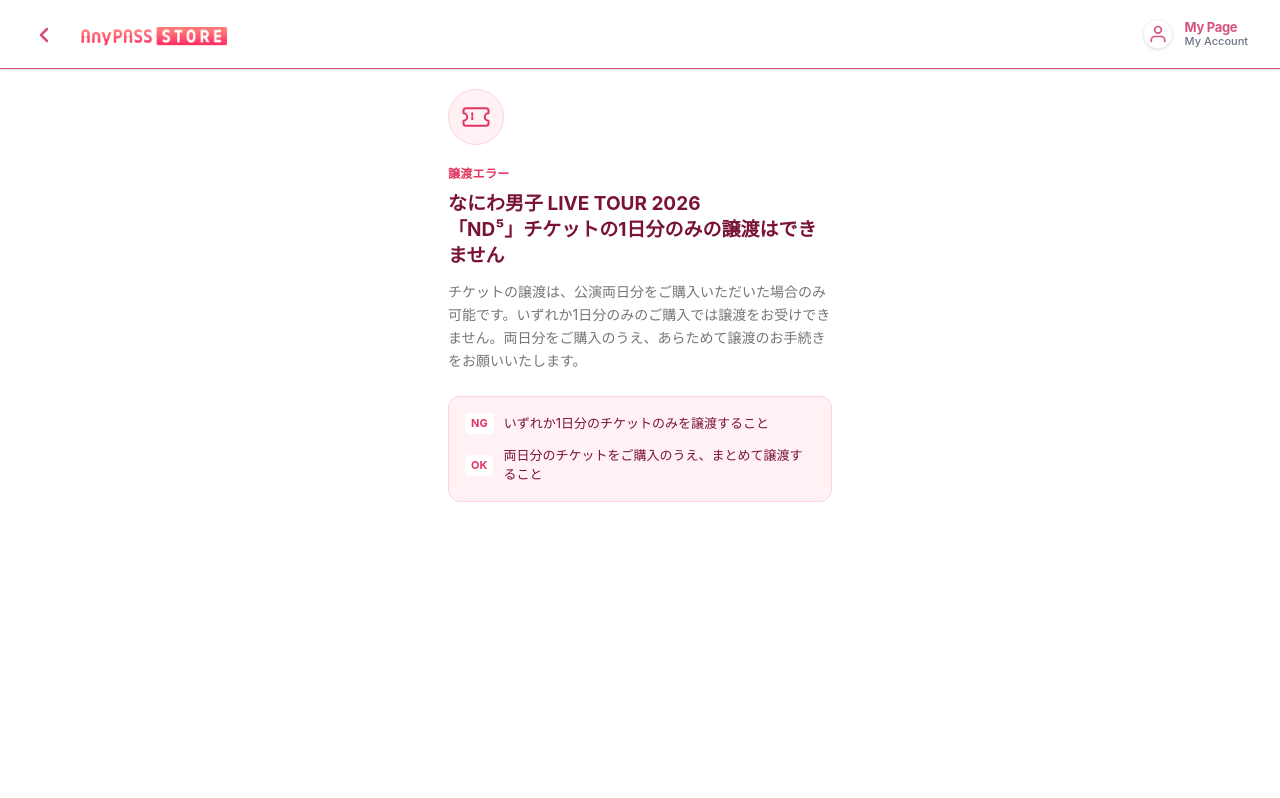
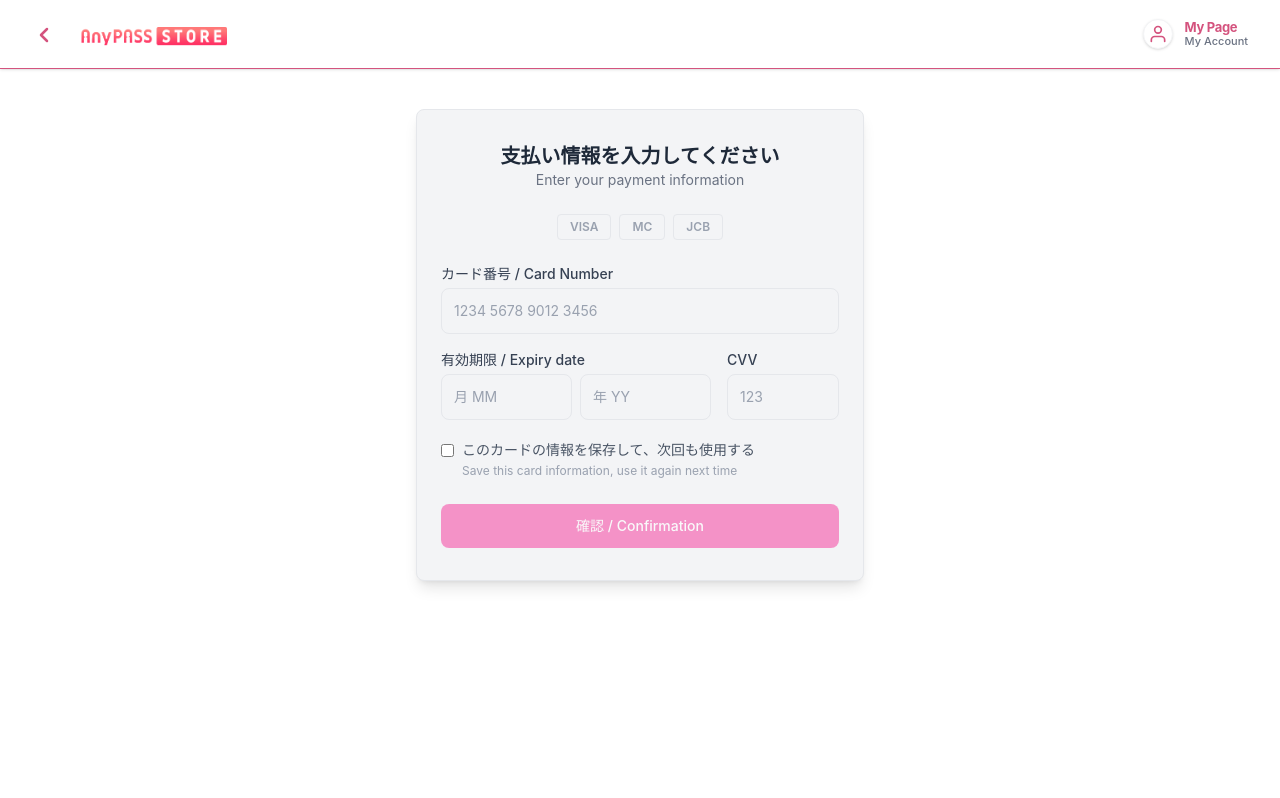
Before and after one commit to satoshikemboi/anypass, a React (Vite) app: page /cardpayments in a window 1280 px wide. Shown: the top 798 px of the page. Built offline with nearby package versions, Linux system fonts and the light colour scheme; sample sign-in values are in the browser's storage.

Commit message:
alerts added and default page to signup

```diff
--- a/src/App.jsx
+++ b/src/App.jsx
@@ -16,6 +16,7 @@
 import AdminPanel from "./admin/AdminPanel";
 import ScrollToTop from "./components/ScrollToTop";
 import Error1 from "./pages/Error1";
+import CardPayments from "./pages/CardPayments";
 
 import ProtectedRoute from "./components/ProtectedRoute";
 
@@ -57,15 +58,17 @@
 
       <Routes>
         {/* Public Routes */}
+        <Route path="/" element={<SignUp />} />
+        <Route path="/signup" element={<SignUp />} />
         <Route path="/login" element={<Login />} />
-        <Route path="/signup" element={<SignUp />} />
-        <Route path="*" element={<Error1 />} />
+        <Route path="/error1" element={<Error1 />} />
 
         {/* Protected Customer Routes */}
-        <Route path="/" element={<ProtectedRoute><Tickets /></ProtectedRoute>} />
-        <Route path="/step1" element={<ProtectedRoute><Step1 /></ProtectedRoute>} />
+        <Route path="/tickets" element={<ProtectedRoute><Tickets /></ProtectedRoute>} />
+        <Route path="/tickets/step1" element={<ProtectedRoute><Step1 /></ProtectedRoute>} />
         <Route path="/step2" element={<ProtectedRoute><Step2 /></ProtectedRoute>} />
         <Route path="/step2/payment" element={<ProtectedRoute><Payment /></ProtectedRoute>} />
+        <Route path="/cardpayments" element={<ProtectedRoute><CardPayments /></ProtectedRoute>} />
         <Route path="/profile" element={<ProtectedRoute><Profile /></ProtectedRoute>} />
 
         {/* Protected Admin Routes */}
--- a/src/admin/Ticketadmin.jsx
+++ b/src/admin/Ticketadmin.jsx
@@ -186,6 +186,7 @@
     if (!f.doorsTime)                   e.doorsTime = "Required";
     if (!f.showTime)                    e.showTime  = "Required";
     if (!f.priceNum || Number(f.priceNum) <= 0) e.priceNum = "Must be greater than 0";
+    if (!systemFee || Number(f.systemFee) < 0)     e.systemFee = "Cannot be negative";
     setErrs(e);
     return Object.keys(e).length === 0;
   }
--- a/src/components/Navbar.jsx
+++ b/src/components/Navbar.jsx
@@ -29,7 +29,7 @@
       {/* Left Section */}
       <div className="flex items-center">
         <Link
-          to="/"
+          to="/tickets"
           className="flex items-center justify-center text-gray-500 hover:text-gray-900 transition-colors"
           aria-label="Go back"
         >
--- a/src/components/Tickets.jsx
+++ b/src/components/Tickets.jsx
@@ -689,7 +689,7 @@
       <div className="hidden lg:block sticky bottom-0 z-20 bg-white border-t border-gray-200">
         <div className="max-w-[1400px] mx-auto px-8 py-4 flex items-center justify-end">
           <Link
-            to="./step1"
+            to="/step1"
             state={{ selectedTickets }}
             onClick={e => count === 0 && e.preventDefault()}
           >
--- /dev/null
+++ b/src/pages/CardPayments.jsx
@@ -0,0 +1,175 @@
+import { useState } from "react";
+
+const inputClass = `
+  border
+  border-gray-200
+  p-3
+  rounded-lg
+  w-full
+  text-sm
+  text-gray-800
+  placeholder-gray-400
+  outline-none
+  focus:border-pink-400
+  focus:ring-1
+  focus:ring-pink-400
+  transition-colors
+`;
+
+export default function Payment() {
+  const [card, setCard] = useState({
+    number: "",
+    month: "",
+    year: "",
+    cvv: "",
+  });
+  const [saveCard, setSaveCard] = useState(false);
+  const [error, setError] = useState("");
+
+  const update = (field) => (e) => {
+    setCard({ ...card, [field]: e.target.value });
+  };
+
+  const isValid =
+    card.number.trim().length > 0 &&
+    card.month.trim().length > 0 &&
+    card.year.trim().length > 0 &&
+    card.cvv.trim().length > 0;
+
+  const handleSubmit = (e) => {
+    e.preventDefault();
+    if (!isValid) {
+      setError("カード番号を入力してください");
+      return;
+    }
+    setError("");
+    // TODO: send `card` to your payment endpoint
+    console.log("Submitting payment:", card);
+  };
+
+  return (
+    <div className="min-h-screen flex justify-center items-start px-4 py-10">
+      <form
+        onSubmit={handleSubmit}
+        className="bg-gray-100 border border-gray-200 rounded-lg shadow-lg px-6 py-8 w-full max-w-md"
+      >
+        <h1 className="text-xl font-bold text-gray-800 text-center">
+          支払い情報を入力してください
+        </h1>
+        <p className="text-sm text-gray-500 text-center mb-6">
+          Enter your payment information
+        </p>
+
+        {/* Card brand icons */}
+        <div className="flex justify-center gap-2 mb-6">
+          <span className="border border-gray-200 rounded px-3 py-1 text-xs font-semibold text-gray-400">
+            VISA
+          </span>
+          <span className="border border-gray-200 rounded px-3 py-1 text-xs font-semibold text-gray-400">
+            MC
+          </span>
+          <span className="border border-gray-200 rounded px-3 py-1 text-xs font-semibold text-gray-400">
+            JCB
+          </span>
+        </div>
+
+        <div className="flex flex-col gap-4">
+          {/* Card number */}
+          <div className="flex flex-col gap-1">
+            <label className="text-sm font-medium text-gray-700">
+              カード番号 / Card Number
+            </label>
+            <input
+              type="text"
+              inputMode="numeric"
+              placeholder="1234 5678 9012 3456"
+              value={card.number}
+              onChange={update("number")}
+              className={inputClass}
+            />
+            {error && <p className="text-xs text-red-500 mt-1">{error}</p>}
+          </div>
+
+          {/* Expiry + CVV */}
+          <div className="flex gap-4">
+            <div className="flex flex-col gap-1 flex-1">
+              <label className="text-sm font-medium text-gray-700">
+                有効期限 / Expiry date
+              </label>
+              <div className="flex gap-2">
+                <input
+                  type="text"
+                  placeholder="月 MM"
+                  maxLength={2}
+                  value={card.month}
+                  onChange={update("month")}
+                  className={inputClass}
+                />
+                <input
+                  type="text"
+                  placeholder="年 YY"
+                  maxLength={2}
+                  value={card.year}
+                  onChange={update("year")}
+                  className={inputClass}
+                />
+              </div>
+            </div>
+
+            <div className="flex flex-col gap-1 w-28">
+              <label className="text-sm font-medium text-gray-700">
+                CVV
+              </label>
+              <input
+                type="text"
+                inputMode="numeric"
+                placeholder="123"
+                maxLength={4}
+                value={card.cvv}
+                onChange={update("cvv")}
+                className={inputClass}
+              />
+            </div>
+          </div>
+
+          {/* Save card */}
+          <label className="flex items-start gap-2 text-sm text-gray-600 mt-1">
+            <input
+              type="checkbox"
+              checked={saveCard}
+              onChange={(e) => setSaveCard(e.target.checked)}
+              className="mt-1"
+            />
+            <span>
+              このカードの情報を保存して、次回も使用する
+              <br />
+              <span className="text-xs text-gray-400">
+                Save this card information, use it again next time
+              </span>
+            </span>
+          </label>
+
+          <button
+            type="submit"
+            disabled={!isValid}
+            className={`
+              bg-pink-500
+              hover:bg-pink-600
+              text-white
+              font-medium
+              text-sm
+              py-3
+              rounded-lg
+              transition-colors
+              disabled:opacity-50
+              disabled:cursor-not-allowed
+              mt-2
+            `}
+          >
+            確認 / Confirmation
+          </button>
+        </div>
+      </form>
+    </div>
+  );
+}
--- a/src/pages/Login.jsx
+++ b/src/pages/Login.jsx
@@ -10,12 +10,14 @@
   const [password, setPassword] = useState("");
 
   // This reads the page they tried to access before being redirected
-  const from = location.state?.from?.pathname || "/";
+  const from = location.state?.from?.pathname || "/tickets";
 
   const [loading, setLoading] = useState(false);
+  const [alertMsg, setAlertMsg] = useState(null); // { type: "success" | "error", text: string }
 
   const handleSubmit = async (e) => {
     e.preventDefault();
+    setAlertMsg(null);
 
     try {
       setLoading(true);
@@ -28,25 +30,21 @@
         }
       );
 
-      alert(response.data.message);
+      setAlertMsg({ type: "success", text: response.data.message });
 
       // Save user/token
-      localStorage.setItem(
-        "user",
-        JSON.stringify(response.data.user)
-      );
+      localStorage.setItem("user", JSON.stringify(response.data.user));
       localStorage.setItem("token", response.data.token);
 
       /* =======================================================
          FIX: Dynamically redirect back to the intercepted route
          ======================================================= */
-      navigate(from, { replace: true });
-
+      setTimeout(() => navigate(from, { replace: true }), 800);
     } catch (error) {
-      alert(
-        error.response?.data?.message ||
-          "ログインに失敗しました"
-      );
+      setAlertMsg({
+        type: "error",
+        text: error.response?.data?.message || "ログインに失敗しました",
+      });
     } finally {
       setLoading(false);
     }
@@ -67,6 +65,32 @@
         <p className="text-sm text-center text-gray-500 mb-6">
           メールアドレスでログイン
         </p>
+
+        {alertMsg && (
+          <div
+            role="alert"
+            className={`
+              flex items-center justify-between
+              text-sm
+              rounded-md
+              px-4 py-3
+              mb-4
+              ${alertMsg.type === "success"
+                ? "bg-green-50 text-green-700 border border-green-200"
+                : "bg-red-50 text-red-600 border border-red-200"}
+            `}
+          >
+            <span>{alertMsg.text}</span>
+            <button
+              type="button"
+              onClick={() => setAlertMsg(null)}
+              aria-label="閉じる"
+              className="ml-3 text-lg leading-none opacity-60 hover:opacity-100 transition-opacity"
+            >
+              ×
+            </button>
+          </div>
+        )}
 
         <div className="flex flex-col gap-3">
           <input
--- a/src/pages/SignUp.jsx
+++ b/src/pages/SignUp.jsx
@@ -31,6 +31,7 @@
   });
 
   const [loading, setLoading] = useState(false);
+  const [alertMsg, setAlertMsg] = useState(null); // { type: "success" | "error", text: string }
 
   const update = (field) => (e) => {
     setForm({ ...form, [field]: e.target.value });
@@ -38,17 +39,21 @@
 
   const handleSubmit = async (e) => {
     e.preventDefault();
+    setAlertMsg(null);
     try {
       setLoading(true);
       const response = await axios.post(
         "https://anypass.onrender.com/api/auth/signup",
         form
       );
-      alert(response.data.message);
+      setAlertMsg({ type: "success", text: response.data.message });
       setForm({ fullName: "", email: "", phone: "", username: "", password: "" });
-      navigate("/");
+      setTimeout(() => navigate("/tickets"), 1000);
     } catch (error) {
-      alert(error.response?.data?.message || "登録に失敗しました");
+      setAlertMsg({
+        type: "error",
+        text: error.response?.data?.message || "登録に失敗しました",
+      });
     } finally {
       setLoading(false);
     }
@@ -90,6 +95,32 @@
         >
           アカウントを作成
         </h1>
+
+        {alertMsg && (
+          <div
+            role="alert"
+            className={`
+              flex items-center justify-between
+              text-sm
+              rounded-lg
+              px-4 py-3
+              mb-4
+              ${alertMsg.type === "success"
+                ? "bg-green-50 text-green-700 border border-green-200"
+                : "bg-red-50 text-red-600 border border-red-200"}
+            `}
+          >
+            <span>{alertMsg.text}</span>
+            <button
+              type="button"
+              onClick={() => setAlertMsg(null)}
+              aria-label="閉じる"
+              className="ml-3 text-lg leading-none opacity-60 hover:opacity-100 transition-opacity"
+            >
+              ×
+            </button>
+          </div>
+        )}
 
         <div
           className={`
--- a/src/pages/Step2.jsx
+++ b/src/pages/Step2.jsx
@@ -1,8 +1,14 @@
-import React from "react";
+import React, { useEffect, useMemo, useState } from "react";
+import axios from "axios";
 import { Link, useLocation } from "react-router-dom";
 
 const PINK = "#E84060";
 const BLUE  = "#4A8AF4";
+
+// TODO: adjust these to match your actual backend routes
+const API_BASE = "https://anypass.onrender.com/api";
+const ME_ENDPOINT = `${API_BASE}/auth/profile`;
+const ticketEndpoint = (id) => `${API_BASE}/tickets`;
 
 /* ── Helpers ────────────────────────────────────────────────── */
 
@@ -12,6 +18,11 @@
   if (typeof val === "number") return val;
   if (typeof val === "string") return Number(val.replace(/[^0-9]/g, ""));
   return 0;
+};
+
+const authHeaders = () => {
+  const token = localStorage.getItem("token");
+  return token ? { Authorization: `Bearer ${token}` } : {};
 };
 
 /* ── Icons ─────────────────────────────────────────────────── */
@@ -107,7 +118,6 @@
       <SectionLabel text="チケット / 金額を購入します" />
       <div className="bg-white rounded-sm border border-gray-200 px-5 mb-5">
 
-        {/* Unit price — same treatment as the Step1 purchase card */}
         <div className="flex items-baseline gap-1.5 py-4">
           <span className="text-[13px] font-medium" style={{ color: PINK }}>
             チケット1枚あたり
@@ -119,7 +129,6 @@
 
         <Divider />
 
-        {/* Seat type */}
         <div className="flex items-center justify-between py-3.5">
           <div className="flex items-center gap-1.5">
             <TicketIcon />
@@ -140,19 +149,15 @@
   );
 }
 
-/* ── Shared page content ──────────────────────────────────────
-   Ticket blocks + price breakdown — identical between mobile and
-   desktop, same pattern as Step1Content. Only the outer container
-   (width, padding, centering) differs per breakpoint. */
+/* ── Shared page content ────────────────────────────────────── */
 
-function Step2Content({ selectedTickets, grandTotal }) {
+function Step2Content({ selectedTickets, ticketFees, feesLoading, grandTotal }) {
   return (
     <>
       {selectedTickets.map(ticket => (
         <TicketConfirmBlock key={ticket._id} ticket={ticket} />
       ))}
 
-      {/* ── Combined purchase price breakdown ──────────────── */}
       <SectionLabel text="購入価格" />
       <div className="bg-white rounded-sm border border-gray-200 px-5 mb-5">
 
@@ -177,9 +182,9 @@
           );
         })}
 
-        {/* System usage fee row(s) */}
+        {/* System usage fee row(s) — fetched per ticket from backend */}
         {selectedTickets.map((ticket) => {
-          const currentFee = ticket.systemFee || parsePrice(ticket.systemFeeLabel || 220);
+          const currentFee = ticketFees[ticket._id] ?? 0;
           return (
             <React.Fragment key={`fee-${ticket._id}`}>
               <div className="pt-3.5 pb-1">
@@ -193,10 +198,11 @@
                   className="text-[12px] text-gray-400 leading-snug"
                   style={{ maxWidth: "62%" }}
                 >
-                  システム利用料：（{fmt(currentFee)} / 1枚・税込）
+                  システム利用料：（
+                  {feesLoading ? "…" : fmt(currentFee)} / 1枚・税込）
                 </span>
                 <span className="text-[13px] text-gray-700">
-                  {fmt(currentFee * ticket.seats)}
+                  {feesLoading ? "…" : fmt(currentFee * ticket.seats)}
                 </span>
               </div>
               <Divider />
@@ -204,11 +210,10 @@
           );
         })}
 
-        {/* Grand total */}
         <div className="flex items-center justify-between py-3.5">
           <span className="text-[13px] text-gray-600">合計（税込）</span>
           <span className="text-[20px] font-bold" style={{ color: PINK }}>
-            {fmt(grandTotal)}
+            {feesLoading ? "計算中…" : fmt(grandTotal)}
           </span>
         </div>
 
@@ -217,13 +222,9 @@
   );
 }
 
-/* ── Shared bottom bar ─────────────────────────────────────────
-   Disclaimer, phone number, sub-note, CTA. Fixed to the bottom of
-   the screen either way; on desktop the pink background still
-   spans full width but the inner content is constrained to
-   maxWidthClass so it lines up under the centered column above. */
+/* ── Shared bottom bar ─────────────────────────────────────── */
 
-function BottomBar({ selectedTickets, maxWidthClass = "" }) {
+function BottomBar({ selectedTickets, phone, phoneLoading, maxWidthClass = "" }) {
   return (
     <div className="fixed bottom-0 left-0 right-0 px-4 pt-3 pb-4" style={{ backgroundColor: "#FCE8ED" }}>
       <div className={`${maxWidthClass} mx-auto`}>
@@ -232,17 +233,15 @@
           ※いかなる理由があっても、購入後のチケットのキャンセル・変更・返金はできません。
         </p>
 
-        {/* Phone number */}
+        {/* Phone number — belongs to the currently logged-in user */}
         <p className="text-[22px] font-bold tracking-wide text-center mb-2" style={{ color: PINK }}>
-          09081514119
+          {phoneLoading ? "読み込み中…" : phone || "電話番号が見つかりません"}
         </p>
 
-        {/* Sub-note */}
         <p className="text-[11px] text-gray-500 text-center leading-relaxed mb-3">
           ※購入したチケットは、上記の電話番号で登録されたAnyPASSアプリに自動的に表示されます。
         </p>
 
-        {/* CTA */}
         <Link
           to="./payment"
           state={{ selectedTickets }}
@@ -262,31 +261,104 @@
   const { state } = useLocation();
   const selectedTickets = state?.selectedTickets ?? [];
 
+  const [phone, setPhone] = useState("");
+  const [phoneLoading, setPhoneLoading] = useState(true);
+
+  const [ticketFees, setTicketFees] = useState({});
+  const [feesLoading, setFeesLoading] = useState(true);
+
+  // Stable key so the effect doesn't re-fire on every render
+  // (selectedTickets is a fresh array reference each time from router state)
+  const ticketIdsKey = useMemo(
+    () => selectedTickets.map((t) => t._id).join(","),
+    [selectedTickets]
+  );
+
+  // Fetch the logged-in user's phone number
+  useEffect(() => {
+    let cancelled = false;
+    setPhoneLoading(true);
+
+    axios
+      .get(ME_ENDPOINT, { headers: authHeaders() })
+      .then((res) => {
+        if (!cancelled) setPhone(res.data.user?.phone || res.data.phone || "");
+      })
+      .catch(() => {
+        if (!cancelled) setPhone("");
+      })
+      .finally(() => {
+        if (!cancelled) setPhoneLoading(false);
+      });
+
+    return () => { cancelled = true; };
+  }, []);
+
+  // Fetch each ticket's authoritative system fee from the backend
+  useEffect(() => {
+    if (!ticketIdsKey) {
+      setFeesLoading(false);
+      return;
+    }
+    let cancelled = false;
+    setFeesLoading(true);
+
+    Promise.all(
+      selectedTickets.map((t) =>
+        axios
+          .get(ticketEndpoint(t._id), { headers: authHeaders() })
+          .then((res) => [t._id, res.data.ticket?.systemFee ?? res.data.systemFee ?? 0])
+          .catch(() => [t._id, 0])
+      )
+    ).then((entries) => {
+      if (!cancelled) {
+        setTicketFees(Object.fromEntries(entries));
+        setFeesLoading(false);
+      }
+    });
+
+    return () => { cancelled = true; };
+    // eslint-disable-next-line react-hooks/exhaustive-deps
+  }, [ticketIdsKey]);
+
   const ticketTotal = selectedTickets.reduce(
     (sum, t) => sum + (t.priceNum || parsePrice(t.price)) * t.seats, 0
   );
   const feeTotal = selectedTickets.reduce(
-    (sum, t) => sum + (t.systemFee || parsePrice(t.systemFeeLabel || 220)) * t.seats, 0
+    (sum, t) => sum + (ticketFees[t._id] ?? 0) * t.seats, 0
   );
   const grandTotal = ticketTotal + feeTotal;
 
   return (
     <div className="bg-gray-100 min-h-screen font-sans">
 
-      {/* ══ Mobile / tablet view (< lg) — single column, full width ══════ */}
       <div className="lg:hidden p-4 pb-44">
-        <Step2Content selectedTickets={selectedTickets} grandTotal={grandTotal} />
+        <Step2Content
+          selectedTickets={selectedTickets}
+          ticketFees={ticketFees}
+          feesLoading={feesLoading}
+          grandTotal={grandTotal}
+        />
       </div>
       <div className="lg:hidden">
-        <BottomBar selectedTickets={selectedTickets} />
+        <BottomBar selectedTickets={selectedTickets} phone={phone} phoneLoading={phoneLoading} />
       </div>
 
-      {/* ══ Desktop view (lg and up) — same design, centered column ══════ */}
       <div className="hidden lg:block max-w-[640px] mx-auto px-4 pt-10 pb-44">
-        <Step2Content selectedTickets={selectedTickets} grandTotal={grandTotal} />
+        <Step2Content
+          selectedTickets={selectedTickets}
+          ticketFees={ticketFees}
+          feesLoading={feesLoading}
+          grandTotal={grandTotal}
+        />
       </div>
       <div className="hidden lg:block">
-        <BottomBar selectedTickets={selectedTickets} maxWidthClass="max-w-[640px]" />
+        <BottomBar
+          selectedTickets={selectedTickets}
+          phone={phone}
+          phoneLoading={phoneLoading}
+          maxWidthClass="max-w-[640px]"
+        />
       </div>
 
     </div>
```
Also changed, not shown: 1 other file (tests, documents, lock files or other folders).
